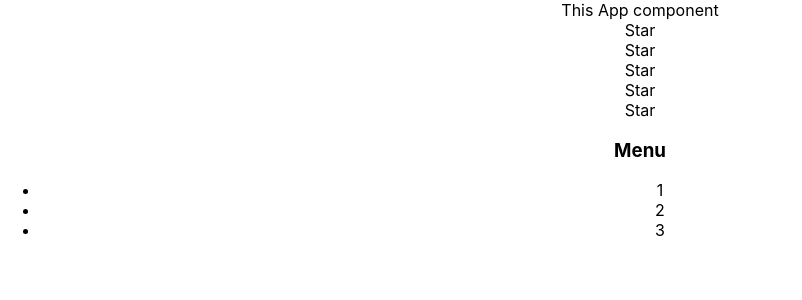
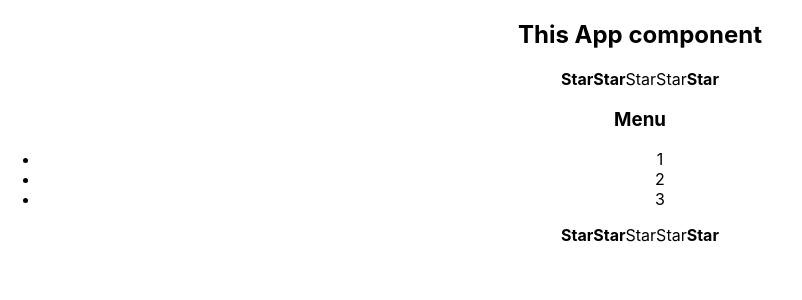
Before and after one commit to Oleg-Melnikow/React_Examples, a React (Create React App) app: page / in a window 1280 px wide. Shown: the top 300 px of the page, without its empty margins (0-802 px from the left). Built offline with nearby package versions, Linux system fonts and the light colour scheme.

Commit message:
move to a separate components and add props

```diff
--- a/src/App.tsx
+++ b/src/App.tsx
@@ -1,62 +1,22 @@
 import React from 'react';
 import './App.css';
+import Accordion from "./components/Accordion";
+import {Rating} from "./components/Rating/Rating";
 
 function App() {
     return (
         <div className="App">
-            <AppTitle/>
-            <Rating/>
-            <Accordion/>
+            <PageTitle title="This App component"/>
+            <Rating value={3}/>
+            <Accordion title="Menu"/>
+            <Rating value={1}/>
         </div>
     );
 }
 
-function AppTitle() {
-    return <>This App component</>
+function PageTitle(props: any) {
+    return <h2>{props.title}</h2>
 }
 
-function Rating() {
-    console.log("Rating rendering")
-    return (
-        <div>
-            <Star/>
-            <Star/>
-            <Star/>
-            <Star/>
-            <Star/>
-        </div>
-    )
-}
-
-function Star() {
-    console.log("Star rendering")
-    return <div>Star</div>
-}
-
-function Accordion() {
-    console.log("Accordion rendering")
-    return (
-        <div>
-            <AccordionTitle/>
-            <AccordionBody/>
-        </div>
-    )
-}
-
-function AccordionTitle() {
-    return <>
-        <h3>Menu</h3>
-    </>
-}
-
-function AccordionBody() {
-    return <>
-        <ul>
-            <li>1</li>
-            <li>2</li>
-            <li>3</li>
-        </ul>
-    </>
-}
 
 export default App;
--- /dev/null
+++ b/src/components/Accordion.tsx
@@ -0,0 +1,29 @@
+import React from 'react';
+
+function Accordion(props: any) {
+    console.log("Accordion rendering")
+    return (
+        <div>
+            <AccordionTitle title={props.title}/>
+            <AccordionBody/>
+        </div>
+    )
+}
+
+function AccordionTitle(props: any) {
+    return <>
+        <h3>{props.title}</h3>
+    </>
+}
+
+function AccordionBody() {
+    return <>
+        <ul>
+            <li>1</li>
+            <li>2</li>
+            <li>3</li>
+        </ul>
+    </>
+}
+
+export default Accordion;
--- /dev/null
+++ b/src/components/Rating/Rating.tsx
@@ -0,0 +1,19 @@
+import React from "react";
+
+export function Rating(props: any) {
+    console.log("Rating rendering")
+    return (
+        <div>
+            <Star selected={true}/>
+            <Star selected={true}/>
+            <Star selected={false}/>
+            <Star selected={false}/>
+            <Star selected={true}/>
+        </div>
+    )
+}
+
+function Star(props: any) {
+    console.log("Star rendering")
+    return <span>{props.selected ? <b>Star</b>: "Star"}</span>
+}
```
